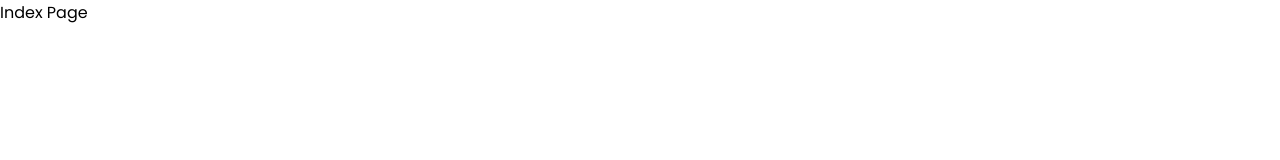
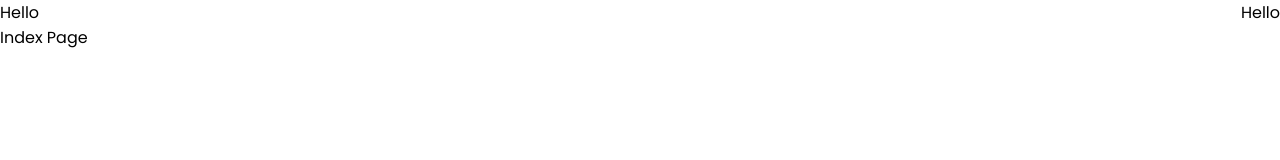
Before and after one commit to JakubChorzepa/elizabeth-salon, a Gatsby site: page / in a window 1280 px wide. Built offline with nearby package versions, Linux system fonts and the light colour scheme; Gatsby itself is replaced by a stand-in of ours.

Commit message:
Added navbar files and added navbar to layout

```diff
--- a/src/components/Layout.tsx
+++ b/src/components/Layout.tsx
@@ -3,6 +3,7 @@ import GlobalStyle from '../styles/globalStyles';
 import SEO from './SEO';
 import { ThemeProvider } from 'styled-components';
 import theme from '../styles/theme';
+import Navbar from './Navbar/Navbar.component';
 
 type Props = {
   title?: string,
@@ -16,7 +17,10 @@ const Layout = ({ title, description, children }: Props) => {
     <ThemeProvider theme={theme}>
       <SEO title={title} description={description} />
       <GlobalStyle />
-      <>{children}</>
+      <>
+        <Navbar />
+        {children}
+      </>
     </ThemeProvider>
   )
 };
--- /dev/null
+++ b/src/components/Navbar/Navbar.component.tsx
@@ -0,0 +1,16 @@
+import * as React from 'react';
+import {
+    NavbarWrapper
+
+  } from './Navbar.styles';
+
+const Navbar = () => {
+  return (
+    <NavbarWrapper>
+      <p>Hello</p>
+      <p>Hello</p>
+    </NavbarWrapper>
+  )
+}
+
+export default Navbar;
--- /dev/null
+++ b/src/components/Navbar/Navbar.styles.ts
@@ -0,0 +1,9 @@
+import styled from "styled-components";
+
+export const NavbarWrapper = styled.nav`
+  display: flex;
+  flex-direction: row;
+  align-items: center;
+  justify-content: space-between;
+  width: 100vw;
+`
```
